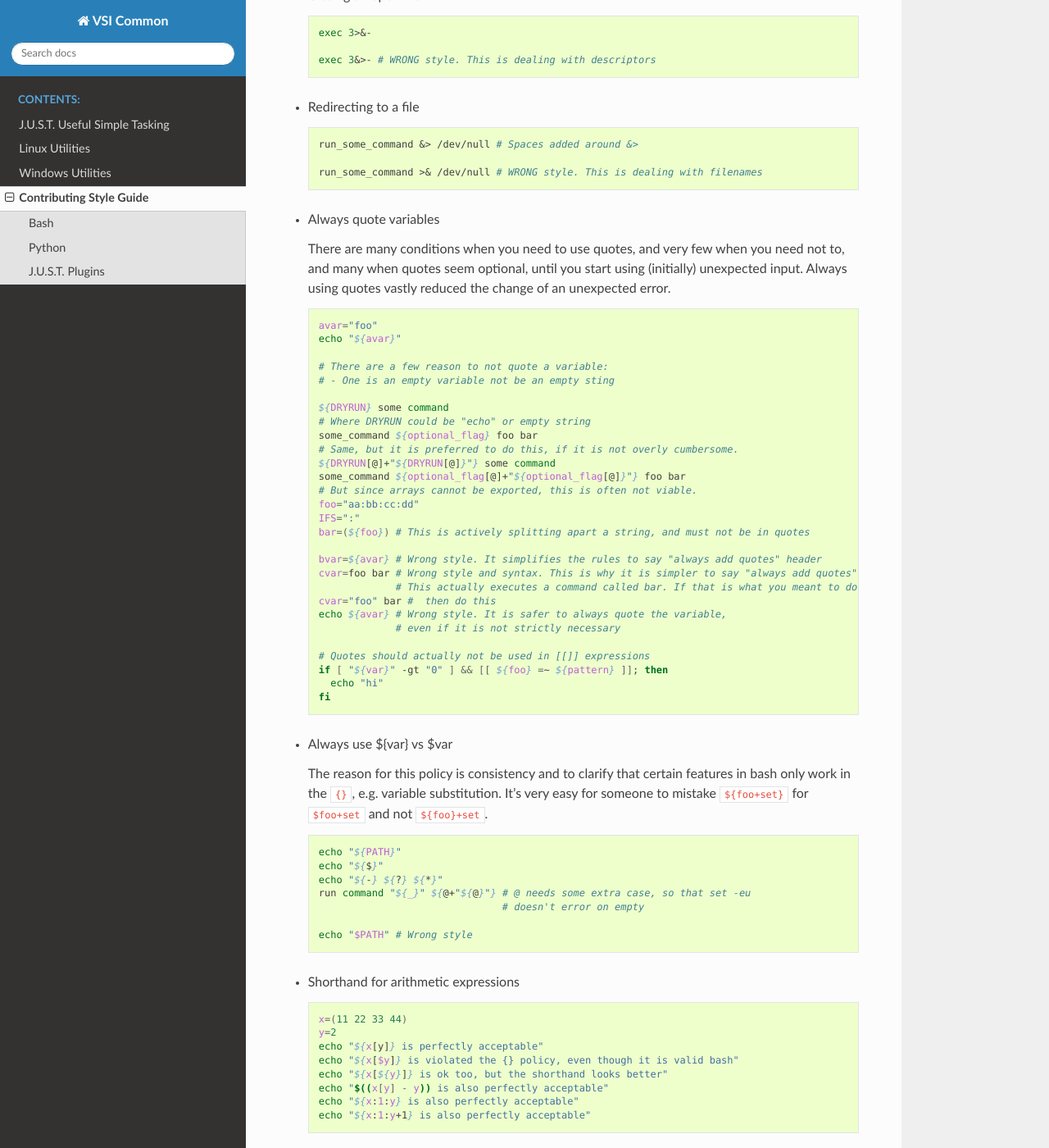
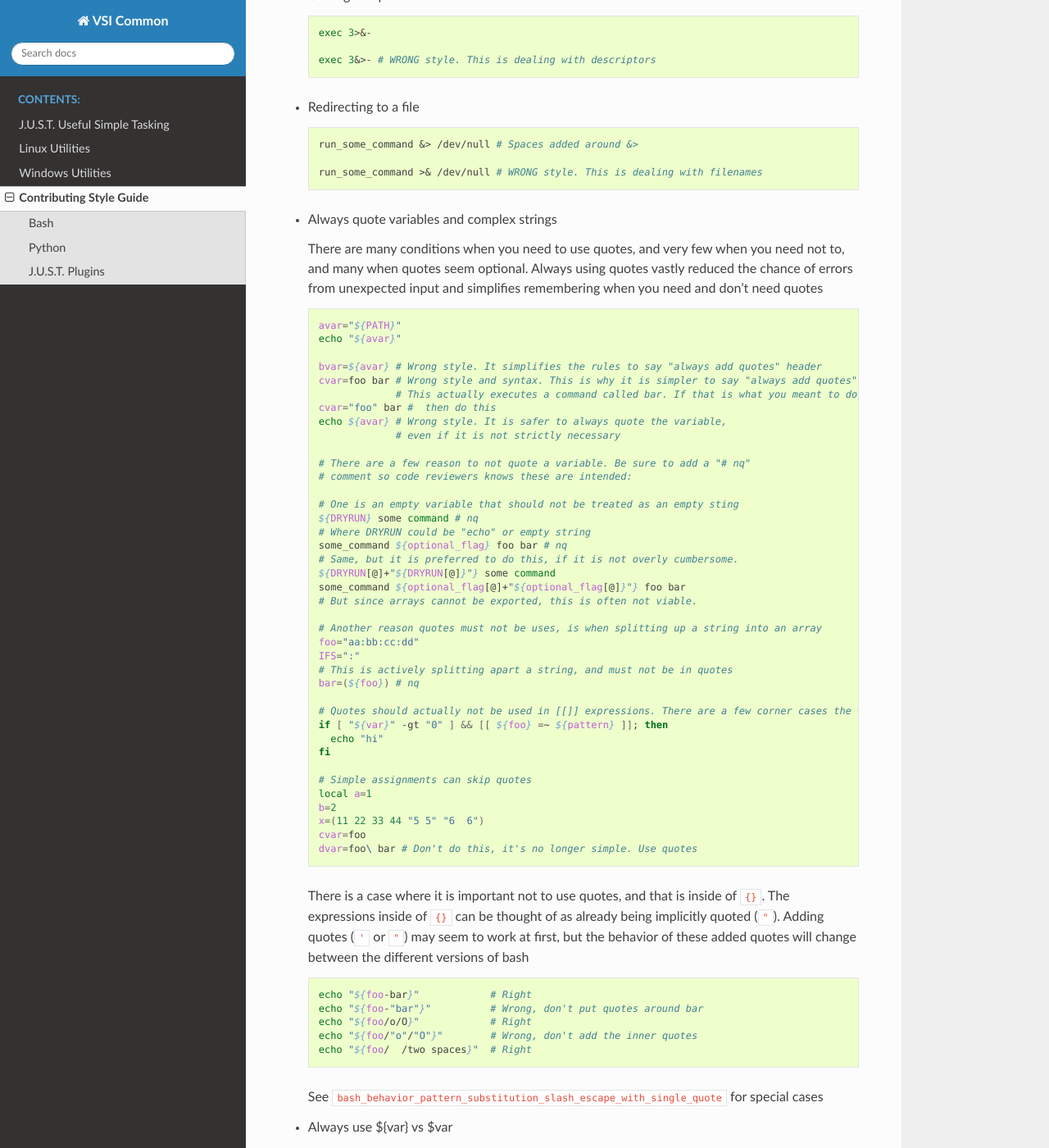
Before and after one commit to VisionSystemsInc/vsi_common, a Sphinx documentation site: the page built from docs/style.rst, in a window 1280 px wide and 1400 px high, scrolled down 646 px. Shown: the whole window at 82% size. Built offline with Sphinx 7.4.7 and the Read the Docs theme 2.0.0, drawn with Linux system fonts in a browser that asks for light colours; pages that are not in the unit, such as notebooks, are missing from menus; cross-references to code outside the pages are shown as plain code; some of the changed text lies outside the part shown.

Commit message:
Update style text
Signed-off-by: Andy Neff <andy@visionsystemsinc.com>

```diff
--- a/docs/style.rst
+++ b/docs/style.rst
@@ -46,28 +46,14 @@ We like to use `>&` for file descriptors (numbers), and `&>` for filenames
 
      run_some_command >& /dev/null # WRONG style. This is dealing with filenames
 
-* Always quote variables
+* Always quote variables and complex strings
 
-  There are many conditions when you need to use quotes, and very few when you need not to, and many when quotes seem optional, until you start using (initially) unexpected input. Always using quotes vastly reduced the change of an unexpected error.
+  There are many conditions when you need to use quotes, and very few when you need not to, and many when quotes seem optional. Always using quotes vastly reduced the chance of errors from unexpected input and simplifies remembering when you need and don't need quotes
 
   .. code-block:: bash
 
-     avar="foo"
+     avar="${PATH}"
      echo "${avar}"
-
-     # There are a few reason to not quote a variable:
-     # - One is an empty variable not be an empty sting
-
-     ${DRYRUN} some command
-     # Where DRYRUN could be "echo" or empty string
-     some_command ${optional_flag} foo bar
-     # Same, but it is preferred to do this, if it is not overly cumbersome.
-     ${DRYRUN[@]+"${DRYRUN[@]}"} some command
-     some_command ${optional_flag[@]+"${optional_flag[@]}"} foo bar
-     # But since arrays cannot be exported, this is often not viable.
-     foo="aa:bb:cc:dd"
-     IFS=":"
-     bar=(${foo}) # This is actively splitting apart a string, and must not be in quotes
 
      bvar=${avar} # Wrong style. It simplifies the rules to say "always add quotes" header
      cvar=foo bar # Wrong style and syntax. This is why it is simpler to say "always add quotes"
@@ -76,10 +62,48 @@ We like to use `>&` for file descriptors (numbers), and `&>` for filenames
      echo ${avar} # Wrong style. It is safer to always quote the variable,
                   # even if it is not strictly necessary
 
-     # Quotes should actually not be used in [[]] expressions
+     # There are a few reason to not quote a variable. Be sure to add a "# nq"
+     # comment so code reviewers knows these are intended:
+
+     # One is an empty variable that should not be treated as an empty sting
+     ${DRYRUN} some command # nq
+     # Where DRYRUN could be "echo" or empty string
+     some_command ${optional_flag} foo bar # nq
+     # Same, but it is preferred to do this, if it is not overly cumbersome.
+     ${DRYRUN[@]+"${DRYRUN[@]}"} some command
+     some_command ${optional_flag[@]+"${optional_flag[@]}"} foo bar
+     # But since arrays cannot be exported, this is often not viable.
+
+     # Another reason quotes must not be uses, is when splitting up a string into an array
+     foo="aa:bb:cc:dd"
+     IFS=":"
+     # This is actively splitting apart a string, and must not be in quotes
+     bar=(${foo}) # nq
+
+     # Quotes should actually not be used in [[]] expressions. There are a few corner cases the will be treated literally. # nq is not needed for [[]] expressions.
      if [ "${var}" -gt "0" ] && [[ ${foo} =~ ${pattern} ]]; then
        echo "hi"
      fi
+
+     # Simple assignments can skip quotes
+     local a=1
+     b=2
+     x=(11 22 33 44 "5 5" "6  6")
+     cvar=foo
+     dvar=foo\ bar # Don't do this, it's no longer simple. Use quotes
+
+
+  There is a case where it is important not to use quotes, and that is inside of ``{}``. The expressions inside of ``{}`` can be thought of as already being implicitly quoted (``"``). Adding quotes (``'`` or ``"``) may seem to work at first, but the behavior of these added quotes will change between the different versions of bash
+
+  .. code-block:: bash
+
+     echo "${foo-bar}"            # Right
+     echo "${foo-"bar"}"          # Wrong, don't put quotes around bar
+     echo "${foo/o/O}"            # Right
+     echo "${foo/"o"/"O"}"        # Wrong, don't add the inner quotes
+     echo "${foo/  /two spaces}"  # Right
+
+  See :var:`bash_behavior_pattern_substitution_slash_escape_with_single_quote` for special cases
 
 * Always use ${var} vs $var
 
@@ -89,9 +113,8 @@ We like to use `>&` for file descriptors (numbers), and `&>` for filenames
 
      echo "${PATH}"
      echo "${$}"
-     echo "${-} ${?} ${*}"
-     run command "${_}" ${@+"${@}"} # @ needs some extra case, so that set -eu
-                                    # doesn't error on empty
+     echo "${-} ${?} ${*+${*}}"     # * and @ need some extra care, so that
+     run command "${_}" ${@+"${@}"} # set -eu doesn't error on empty in bash 3.2
 
      echo "$PATH" # Wrong style
 
@@ -108,13 +131,25 @@ We like to use `>&` for file descriptors (numbers), and `&>` for filenames
      echo "${x:1:y} is also perfectly acceptable"
      echo "${x:1:y+1} is also perfectly acceptable"
 
-* Prefer ``[ ]`` tests to the ``[[ ]]`` construct and = to ==
+     # Do no add quotes to inner expressions
+     echo "${x["y"]} ${x["${y}"]}"
+
+     # Remember, associative arrays are not bash 3.2 compatible, and are not
+     # arithmetic expressions in the []
+     declare -A z
+     y=2
+     z[y]="This is index y not 2"
+     z[${y}]="This is index 2"
+     z[${y}-1]="This is index '2-1', not 1"
+     z[$((y-1))]="This is index 1"
+
+* Prefer ``[ ]`` tests to the ``[[ ]]`` construct, prefer ``=`` to ``==``
 
   .. code-block:: bash
 
     [ "${avar}" = "foo bar" ]  # Variables are always quoted in [] tests
 
-    [[ "${avar}" == "foo bar" ]] # WRONG style. Use []
+    [[ "${avar}" == "foo bar" ]] # WRONG style. Use [] and =
 
     [[ ${avar} = foobar* ]] # Ok. Pattern matching is not possible with []
 
@@ -176,7 +211,7 @@ We like to use `>&` for file descriptors (numbers), and `&>` for filenames
 
        #!/usr/bin/env false bash
 
-       if [[ $- != *i* ]]; then
+       if [[ ${-} != *i* ]]; then
          source_once &> /dev/null && return 0
        fi
 
```
